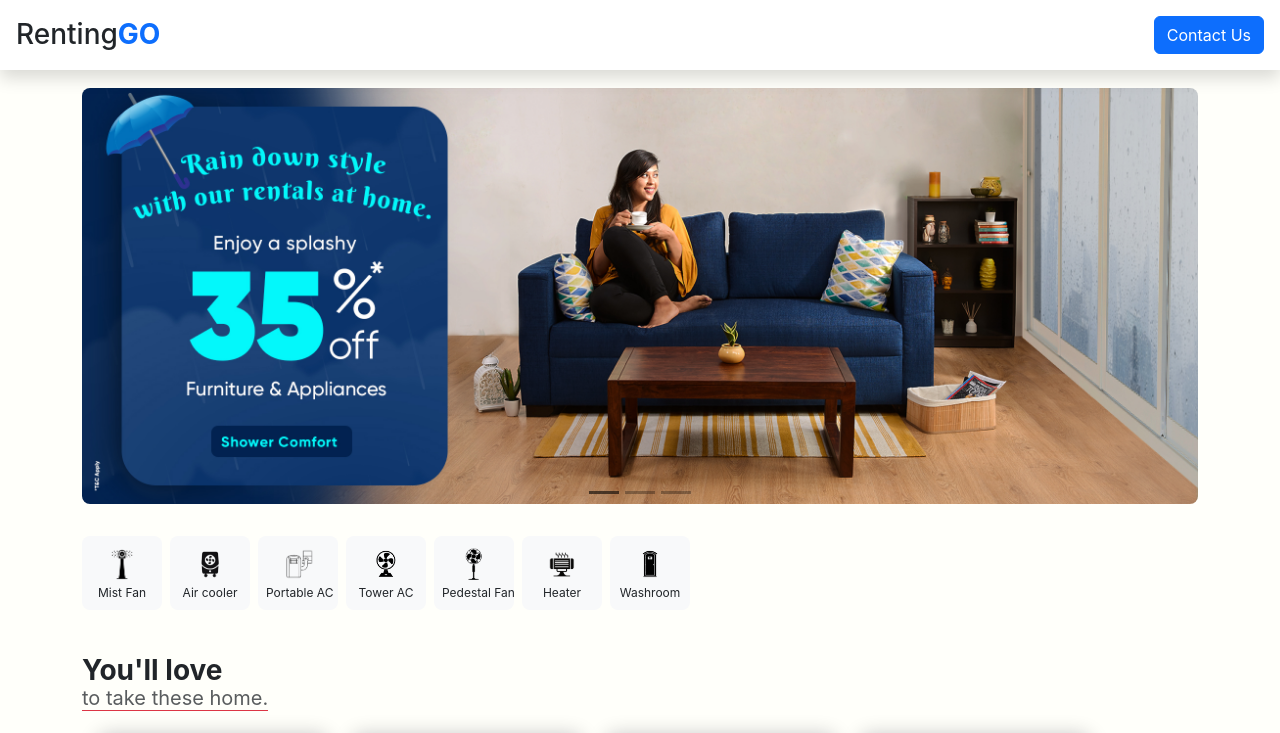
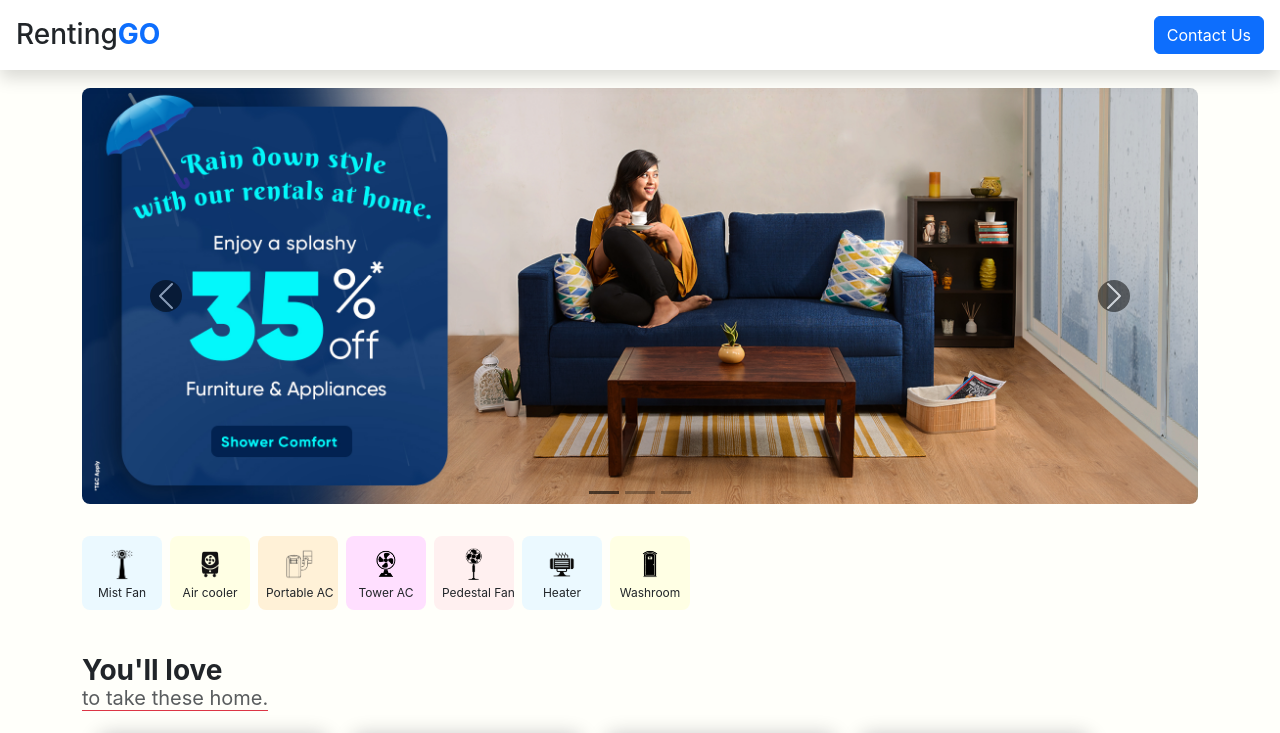
Before and after one commit to Kaminou2904/RentingGO, a React (Create React App) app in the folder frontend/: page / in a window 1280 px wide. Shown: the top 733 px of the page. Built offline with nearby package versions, Linux system fonts and the light colour scheme.

Commit message:
category bg color will change according to its index

```diff
--- a/frontend/public/index.html
+++ b/frontend/public/index.html
@@ -30,7 +30,6 @@
     <script src="https://cdn.jsdelivr.net/npm/bootstrap@5.3.0/dist/js/bootstrap.bundle.min.js" integrity="sha384-geWF76RCwLtnZ8qwWowPQNguL3RmwHVBC9FhGdlKrxdiJJigb/j/68SIy3Te4Bkz" crossorigin="anonymous"></script> -->
     <link rel="stylesheet" href="./bootstrap.css">
     <link rel="stylesheet" href="./bootstrap.min.css">
-    <script src="./bootstrap.bundle.min.js"></script>
 
     <!-- fontawesome -->
     <!-- <script src="https://kit.fontawesome.com/1dcc9f863c.js" crossorigin="anonymous"></script> -->
@@ -51,5 +50,8 @@
       To begin the development, run `npm start` or `yarn start`.
       To create a production bundle, use `npm run build` or `yarn build`.
     -->
+
+    <!-- bootstrap javascript -->
+    <script src="./bootstrap.bundle.min.js"></script>
   </body>
 </html>
--- a/frontend/src/Pages/Home/Home.jsx
+++ b/frontend/src/Pages/Home/Home.jsx
@@ -14,13 +14,13 @@ function Home() {
             <div className="container mt-5 pt-4">
                 <Carousel carouselid='homeCar' img1='./images/Monsoon-offer-banner-HP.jpg' img2='./images/Paytm-Payments-Bank-web-.jpg' img3='./images/Referral banner Web.jpg'/>
                 <div className="categoryWrap d-flex flex-wrap mt-4">
-                    <Categories img='./images/mistfanIcon.png' txt='Mist Fan' />
-                    <Categories img='./images/aircooler.png' txt='Air cooler' />
-                    <Categories img='./images/portableac.png' txt='Portable AC' />
-                    <Categories img='./images/tablefan.png' txt='Tower AC' />
-                    <Categories img='./images/pedestrialfan.png' txt='Pedestal Fan' />
-                    <Categories img='./images/electricheater.png' txt='Heater' />
-                    <Categories img='./images/portablewash.png' txt='Washroom' />
+                    <Categories index='1' img='./images/mistfanIcon.png' txt='Mist Fan' />
+                    <Categories index='2' img='./images/aircooler.png' txt='Air cooler' />
+                    <Categories index='3' img='./images/portableac.png' txt='Portable AC' />
+                    <Categories index='4' img='./images/tablefan.png' txt='Tower AC' />
+                    <Categories index='5' img='./images/pedestrialfan.png' txt='Pedestal Fan' />
+                    <Categories index='6' img='./images/electricheater.png' txt='Heater' />
+                    <Categories index='7' img='./images/portablewash.png' txt='Washroom' />
                 </div>
                 <div className="yourLoveWrap my-5">
                     <p className='fw-bold fs-3 mb-0 yourP'>You'll love <br /> <span className='text-muted fw-normal border-bottom border-danger fs-5'> to take these home.</span></p>
--- a/frontend/src/components/Carousel/carousel.css
+++ b/frontend/src/components/Carousel/carousel.css
@@ -2,12 +2,12 @@
     color: red;
 } */
 
-.carousel-control-prev-icon{
+/* .carousel-control-prev-icon{
     display: none;
 }
 .carousel-control-next-icon{
     display: none;
-}
+} */
 
 .carousel-indicators{
     margin-bottom: 0rem;
--- a/frontend/src/components/Carousel/carousel.jsx
+++ b/frontend/src/components/Carousel/carousel.jsx
@@ -4,20 +4,20 @@ import './carousel.css';
 function carousel(props) {
   return (
     <div>
-      <div id={props.carouselid} className="carousel slide mt-3" data-bs-ride="carousel">
+      <div id={props.carouselid} className="carousel slide mt-3" >
         <div className="carousel-indicators">
           <button type="button" data-bs-target="#carouselExampleIndicators" data-bs-slide-to="0" className="active" aria-current="true" aria-label="Slide 1"></button>
           <button type="button" data-bs-target="#carouselExampleIndicators" data-bs-slide-to="1" aria-label="Slide 2"></button>
           <button type="button" data-bs-target="#carouselExampleIndicators" data-bs-slide-to="2" aria-label="Slide 3"></button>
         </div>
         <div className="carousel-inner">
-          <div className="carousel-item active" data-bs-interval="2000">
+          <div className="carousel-item active" >
             <img src={props.img1} className="d-block w-100 rounded-3" alt="..." />
           </div>
-          <div className="carousel-item" data-bs-interval="2000">
+          <div className="carousel-item" >
             <img src={props.img2} className="d-block w-100 rounded-3" alt="..." />
           </div>
-          <div className="carousel-item" data-bs-interval="2000">
+          <div className="carousel-item" >
             <img src={props.img3} className="d-block w-100 rounded-3" alt="..." />
           </div>
         </div>
--- a/frontend/src/components/Categories/Categories.css
+++ b/frontend/src/components/Categories/Categories.css
@@ -4,6 +4,11 @@
 
 .categorycard{
     width: 75px;
+    /* background-color: #fff0f0 !important;
+    background-color: #ebf9ff !important;
+    background-color: #ffffe4 !important;
+    background-color: #fff1d7 !important;
+    background-color: #ffdfff !important; */
 }
 
 .categoryTxt{
--- a/frontend/src/components/Categories/Categories.jsx
+++ b/frontend/src/components/Categories/Categories.jsx
@@ -2,10 +2,24 @@ import React from 'react';
 import './Categories.css';
 
 function Categories(props) {
+
+    const colors = [
+        '#fff0f0',
+        '#ebf9ff',
+        '#ffffe4',
+        '#fff1d7',
+        '#ffdfff'
+    ];
+    const colorIndex = props.index % colors.length;
+    const backgroundColor = colors[colorIndex];
+    const categoryStyle = {
+        backgroundColor: backgroundColor,
+    };
+
   return (
     <div>
         <div className="main mt-2">
-            <div className="categorycard bg-light rounded-3 text-center p-2 me-2">
+            <div className="categorycard rounded-3 text-center p-2 me-2" style={categoryStyle}>
                 <div className="categoryimg p-3 py-1">
                     <img src={props.img} alt="package icon" className='img-fluid' />
                 </div>
```
